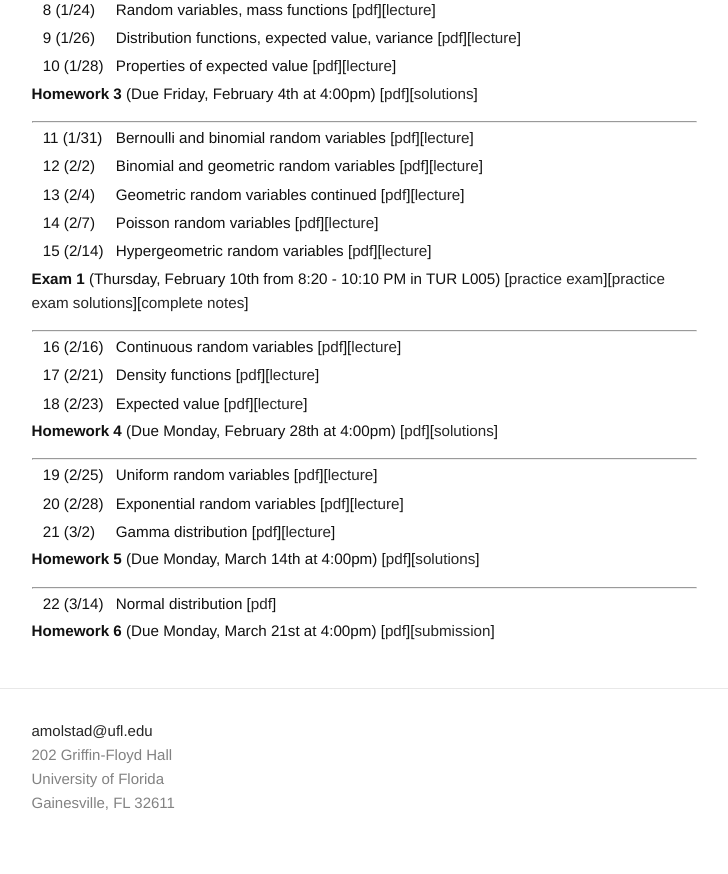
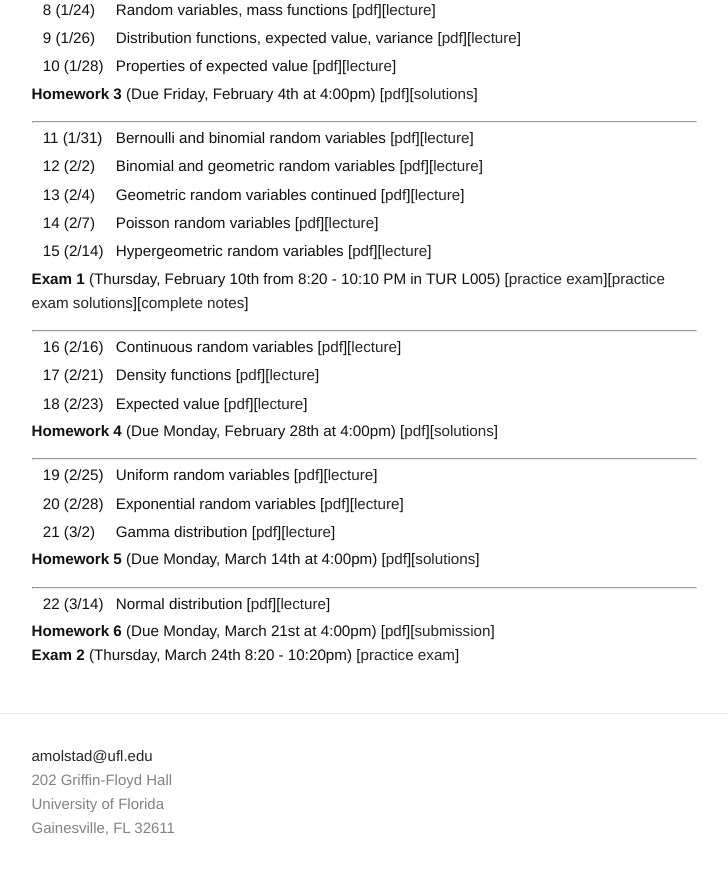
Before and after one commit to ajmolstad/ajmolstad.github.io, a Jekyll site: the page built from S22_STA4321.md, in a window 1280 px wide and 900 px high, scrolled down 581 px. Shown: the top 874 px of the window, without its empty margins (276-1004 px from the left). Built offline with Jekyll 4.4.1, drawn with Linux system fonts in a browser that asks for light colours.

Commit message:
Update S22_STA4321.md

```diff
--- a/S22_STA4321.md
+++ b/S22_STA4321.md
@@ -76,7 +76,8 @@ Note that you must be logged into your UFL eLearning account to access course ma
 ---------
 
 
-|| 22 (3/14) || Normal distribution [[pdf](https://ufl.instructure.com/files/67425309/download?download_frd=1)]||
+|| 22 (3/14) || Normal distribution [[pdf](https://ufl.instructure.com/files/67425309/download?download_frd=1)][[lecture]()]||
 
 
-**Homework 6** (Due Monday, March 21st at 4:00pm) [[pdf](https://ufl.instructure.com/files/67454885/download?download_frd=1)][[submission](https://ufl.instructure.com/courses/452037/assignments/5148694)]
+**Homework 6** (Due Monday, March 21st at 4:00pm) [[pdf](https://ufl.instructure.com/files/67472488/download?download_frd=1)][[submission](https://ufl.instructure.com/courses/452037/assignments/5148694)]
+**Exam 2** (Thursday, March 24th 8:20 - 10:20pm) [[practice exam](https://ufl.instructure.com/files/67455229/download?download_frd=1)]
```
